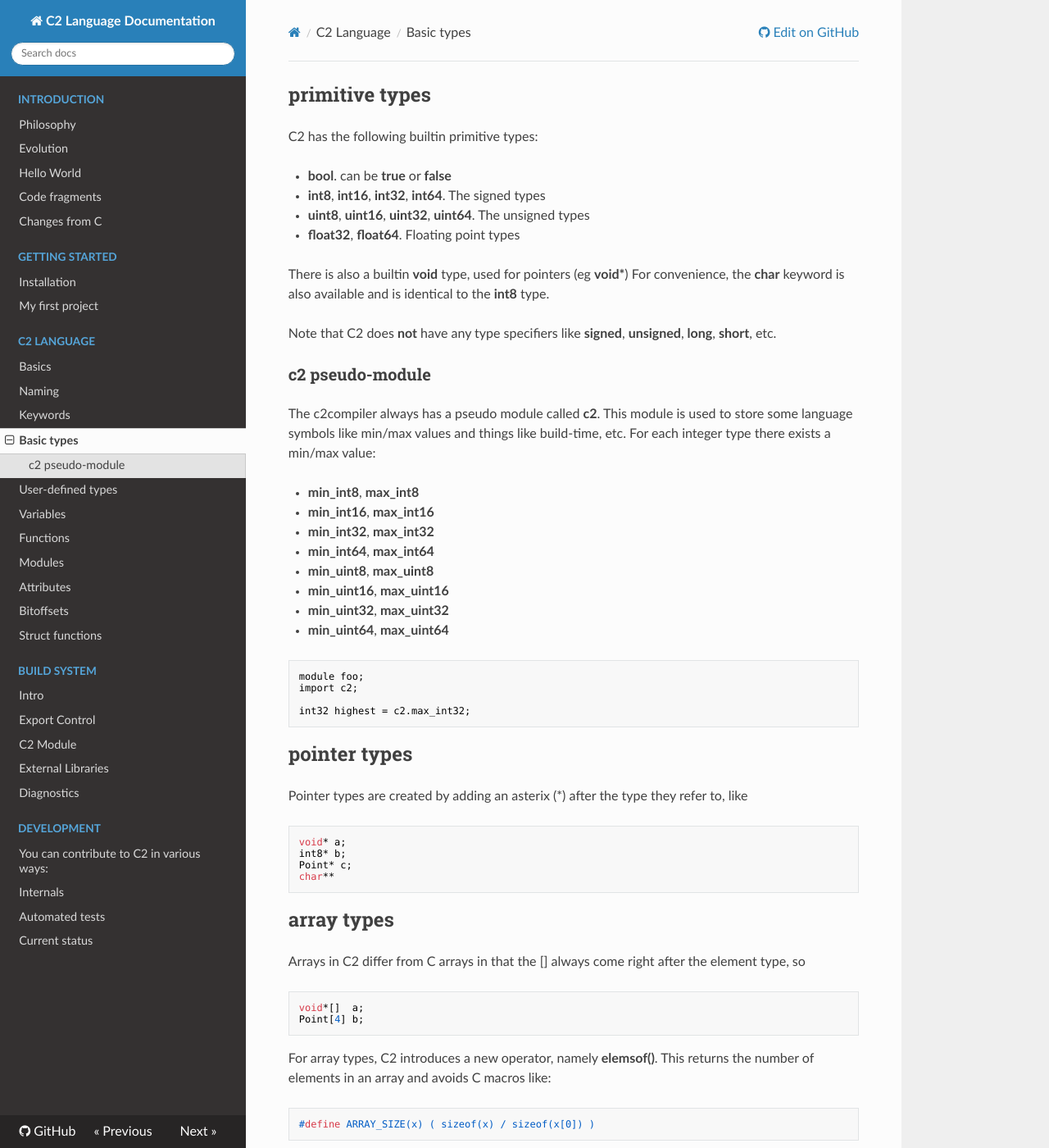
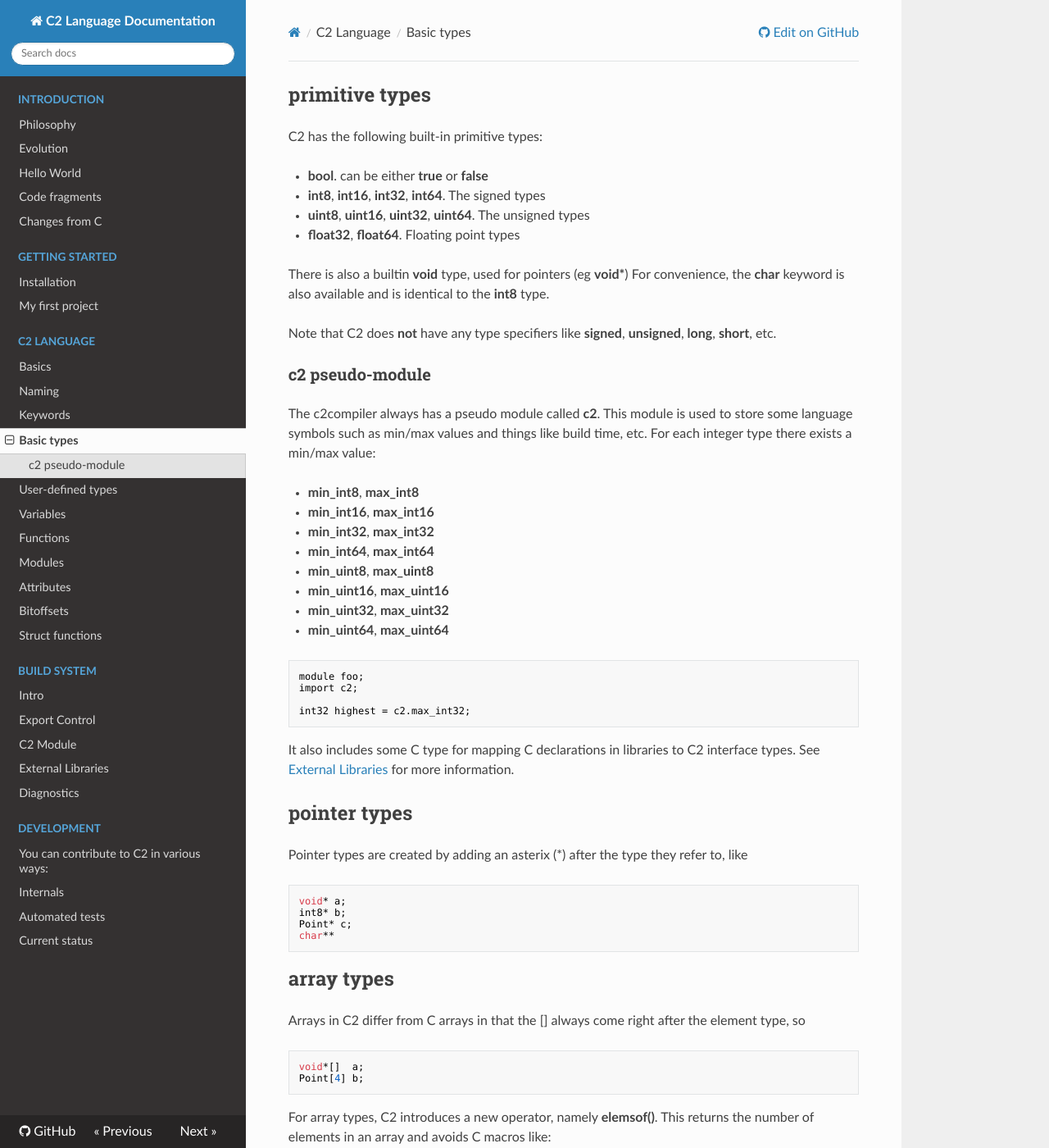
Before and after one commit to c2lang/documentation, an MkDocs documentation site: the page built from documentation/docs/language/basic_types.md, in a window 1280 px wide and 1400 px high. Shown: the whole window at 82% size. Built offline with MkDocs 1.6.1, drawn with Linux system fonts in a browser that asks for light colours; nearby versions of some CDN libraries; old or Windows-style settings are respelled for this version of MkDocs.

Commit message:
basic_types.md: fix typos, 'like' -> 'such as', add a note about c2 module

````diff
--- a/documentation/docs/language/basic_types.md
+++ b/documentation/docs/language/basic_types.md
@@ -1,9 +1,9 @@
 
 ## primitive types
 
-C2 has the following builtin primitive types:
+C2 has the following built-in primitive types:
 
-* __bool__. can be __true__ or __false__
+* __bool__. can be either __true__ or __false__
 * __int8__, __int16__, __int32__, __int64__. The signed types
 * __uint8__, __uint16__, __uint32__, __uint64__. The unsigned types
 * __float32__, __float64__. Floating point types
@@ -15,7 +15,7 @@ Note that C2 does __not__ have any type specifiers like __signed__, __unsigned__
 
 ### c2 pseudo-module ###
 The c2compiler always has a pseudo module called __c2__. This module is used to
-store some language symbols like min/max values and things like build-time, etc.
+store some language symbols such as min/max values and things like build time, etc.
 For each integer type there exists a min/max value:
 
 * __min_int8__, __max_int8__
@@ -33,6 +33,9 @@ import c2;
 
 int32 highest = c2.max_int32;
 ```
+
+It also includes some C type for mapping C declarations in libraries to C2 interface types.
+See [External Libraries](../build_system/libraries/) for more information.
 
 ## pointer types
 
````
